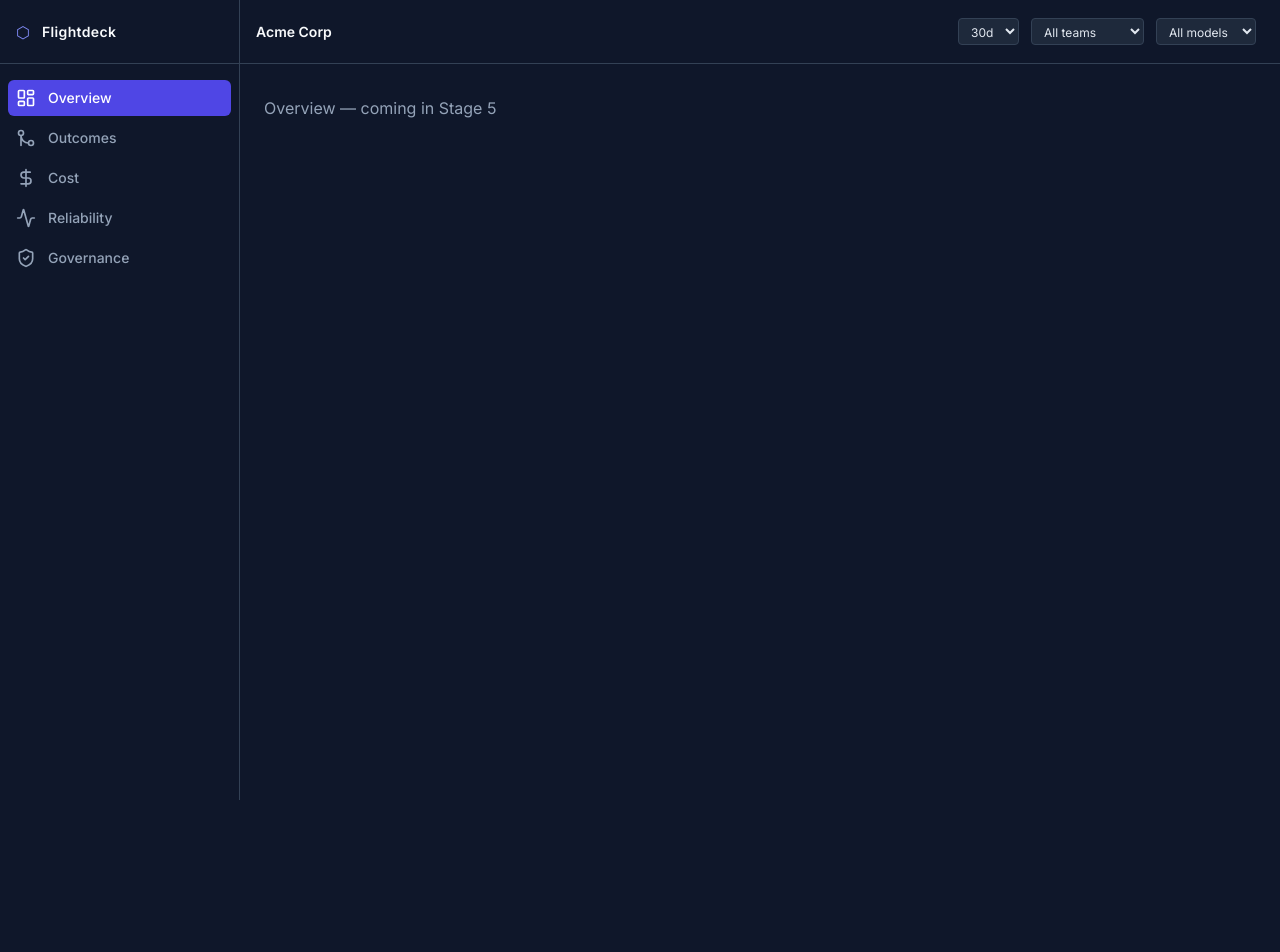
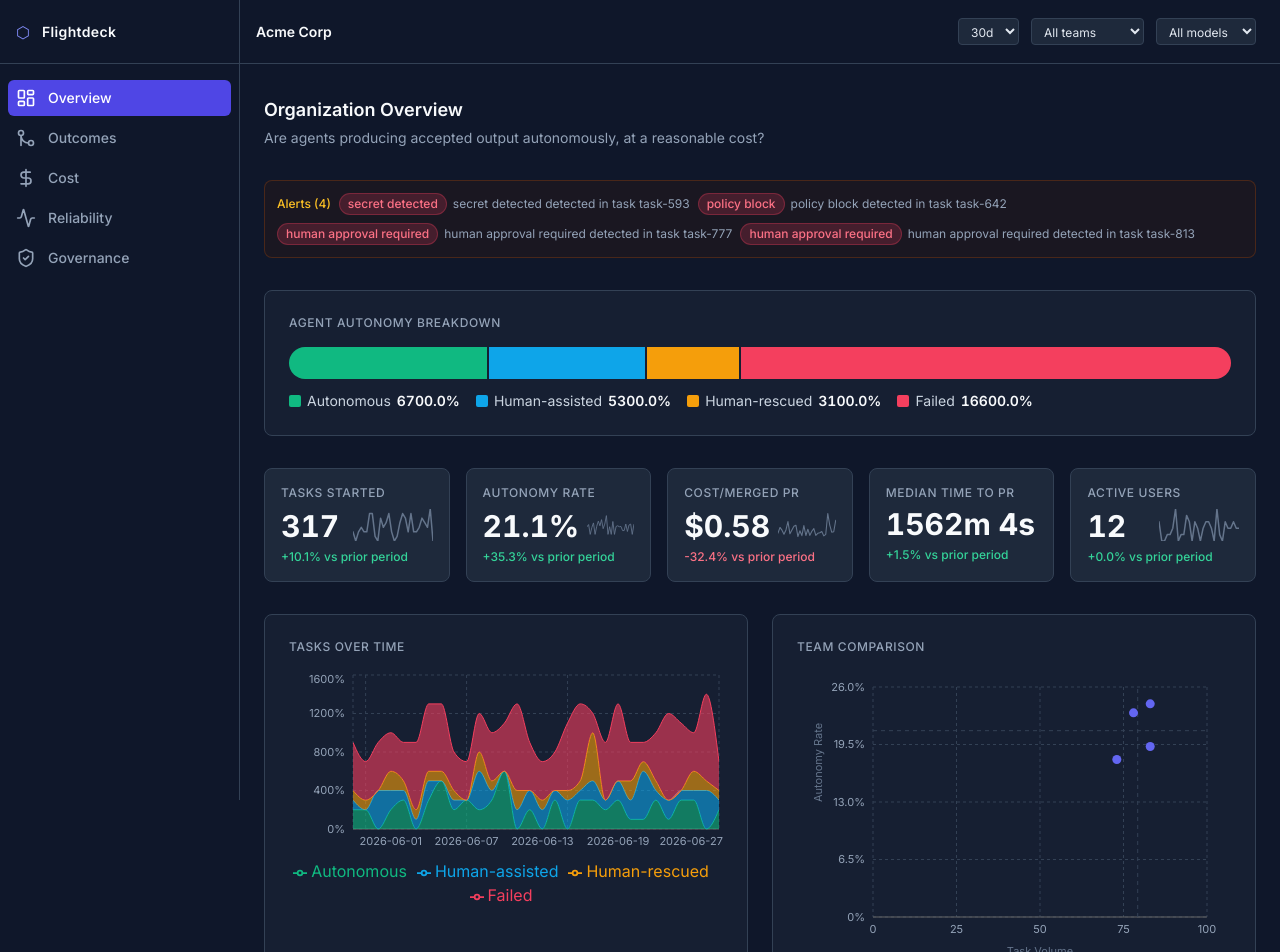
Before and after one commit to red-avtovo/flightdeck, a React (Vite) app: page /flightdeck/overview in a window 1280 px wide. Shown: the top 952 px of the page. Before the commit the page ends 800 px from the top, so only its background shows below. Built offline with nearby package versions, Linux system fonts and the light colour scheme; sample sign-in values are in the browser's storage.

Commit message:
feat: implement OverviewPage with AutonomyBar, KPI cards, scatter chart

```diff
--- a/src/pages/OverviewPage.tsx
+++ b/src/pages/OverviewPage.tsx
@@ -1,3 +1,98 @@
+import { useState } from 'react'
+import { getOrgOverview } from '../mock/api'
+import { useFilters } from '../hooks/useFilters'
+import { useMockData } from '../hooks/useMockData'
+import { KpiCard } from '../components/cards/KpiCard'
+import { AutonomyBar } from '../components/charts/AutonomyBar'
+import { StackedAreaChart } from '../components/charts/StackedAreaChart'
+import { ScatterChart } from '../components/charts/ScatterChart'
+import { AlertBadge } from '../components/cards/AlertBadge'
+import { Skeleton } from '../components/ui/Skeleton'
+import { formatCurrency, formatDuration, formatNumber } from '../lib/utils'
+import type { AutonomyBand } from '../types'
+
 export default function OverviewPage() {
-  return <p className="text-slate-400">Overview — coming in Stage 5</p>
+  const { period, teamId, model } = useFilters()
+  const { data, loading } = useMockData(() => getOrgOverview(period), [period, teamId, model])
+  const [activeBand, setActiveBand] = useState<AutonomyBand | null>(null)
+
+  const BAND_SERIES = [
+    { key: 'autonomous',    label: 'Autonomous',     color: '#10b981' },
+    { key: 'human_assisted',label: 'Human-assisted', color: '#0ea5e9' },
+    { key: 'human_rescued', label: 'Human-rescued',  color: '#f59e0b' },
+    { key: 'failed',        label: 'Failed',         color: '#f43f5e' },
+  ]
+
+  if (loading || !data) {
+    return (
+      <div className="space-y-6" role="status" aria-label="Loading overview">
+        <div className="animate-pulse rounded bg-slate-800 h-10 w-full" />
+        <div className="grid grid-cols-2 md:grid-cols-3 lg:grid-cols-5 gap-4">
+          {Array.from({ length: 5 }).map((_, i) => <div key={i} className="animate-pulse rounded bg-slate-800 h-24" />)}
+        </div>
+        <div className="animate-pulse rounded bg-slate-800 h-64" />
+        <div className="grid grid-cols-1 lg:grid-cols-2 gap-6">
+          <div className="animate-pulse rounded bg-slate-800 h-64" />
+          <div className="animate-pulse rounded bg-slate-800 h-64" />
+        </div>
+      </div>
+    )
+  }
+
+  const { autonomyBreakdown, kpis, tasksOverTime, teamScatter, alerts } = data
+  const filteredOverTime = activeBand
+    ? tasksOverTime.map(d => ({ date: d.date, [activeBand]: d[activeBand] }))
+    : tasksOverTime
+
+  return (
+    <div className="space-y-8">
+      <div>
+        <h1 className="text-lg font-semibold text-slate-50 mb-1">Organization Overview</h1>
+        <p className="text-sm text-slate-400">Are agents producing accepted output autonomously, at a reasonable cost?</p>
+      </div>
+
+      {/* Alerts strip */}
+      {alerts.length > 0 && (
+        <div className="flex flex-wrap gap-2 items-center p-3 rounded-lg border border-amber-800/40 bg-amber-950/20">
+          <span className="text-xs font-medium text-amber-400">Alerts ({alerts.length})</span>
+          {alerts.map(alert => (
+            <div key={alert.id} className="flex items-center gap-1.5">
+              <AlertBadge severity={alert.severity} label={alert.type.replace(/_/g, ' ')} />
+              <span className="text-xs text-slate-400">{alert.message}</span>
+            </div>
+          ))}
+        </div>
+      )}
+
+      {/* Hero: AutonomyBar */}
+      <div className="rounded-lg border border-slate-700 bg-slate-800/50 p-6">
+        <h2 className="text-xs font-medium uppercase tracking-wider text-slate-400 mb-4">Agent Autonomy Breakdown</h2>
+        <AutonomyBar breakdown={autonomyBreakdown} onBandClick={setActiveBand} activeBand={activeBand} />
+      </div>
+
+      {/* KPI row */}
+      <div className="grid grid-cols-2 md:grid-cols-3 lg:grid-cols-5 gap-4">
+        <KpiCard title="Tasks Started" value={kpis.tasksStarted.value} format="number" trend={kpis.tasksStarted.trendPct} sparkline={kpis.tasksStarted.sparkline} />
+        <KpiCard title="Autonomy Rate" value={kpis.autonomyRate.value} format="percent" trend={kpis.autonomyRate.trendPct} sparkline={kpis.autonomyRate.sparkline} tooltip="% of terminal tasks classified as autonomous (merged PR + <20% human edits)" />
+        <KpiCard title="Cost/Merged PR" value={kpis.costPerMergedPr.value} format="currency" trend={kpis.costPerMergedPr.trendPct} sparkline={kpis.costPerMergedPr.sparkline} />
+        <KpiCard title="Median Time to PR" value={kpis.medianTimeToPr.value} format="duration" trend={kpis.medianTimeToPr.trendPct} />
+        <KpiCard title="Active Users" value={kpis.activeUsers.value} format="number" trend={kpis.activeUsers.trendPct} sparkline={kpis.activeUsers.sparkline} />
+      </div>
+
+      {/* Charts */}
+      <div className="grid grid-cols-1 lg:grid-cols-2 gap-6">
+        <div className="rounded-lg border border-slate-700 bg-slate-800/50 p-6">
+          <h2 className="text-xs font-medium uppercase tracking-wider text-slate-400 mb-4">
+            Tasks over time {activeBand ? `— ${activeBand.replace(/_/g, ' ')} only` : ''}
+          </h2>
+          <StackedAreaChart data={filteredOverTime} series={BAND_SERIES} />
+        </div>
+
+        <div className="rounded-lg border border-slate-700 bg-slate-800/50 p-6">
+          <h2 className="text-xs font-medium uppercase tracking-wider text-slate-400 mb-4">Team comparison</h2>
+          <ScatterChart data={teamScatter} />
+        </div>
+      </div>
+    </div>
+  )
 }
```
Also changed, not shown: 1 other file (tests, documents, lock files or other folders).
